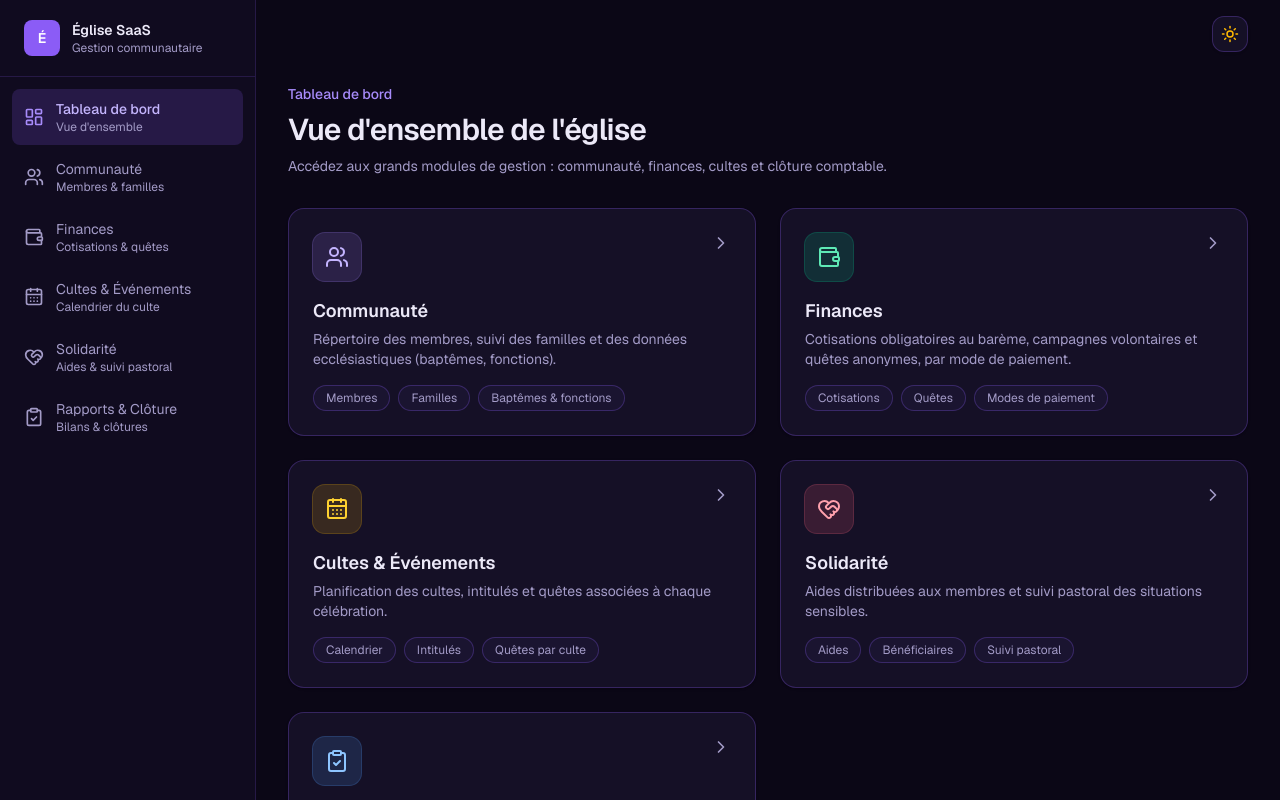
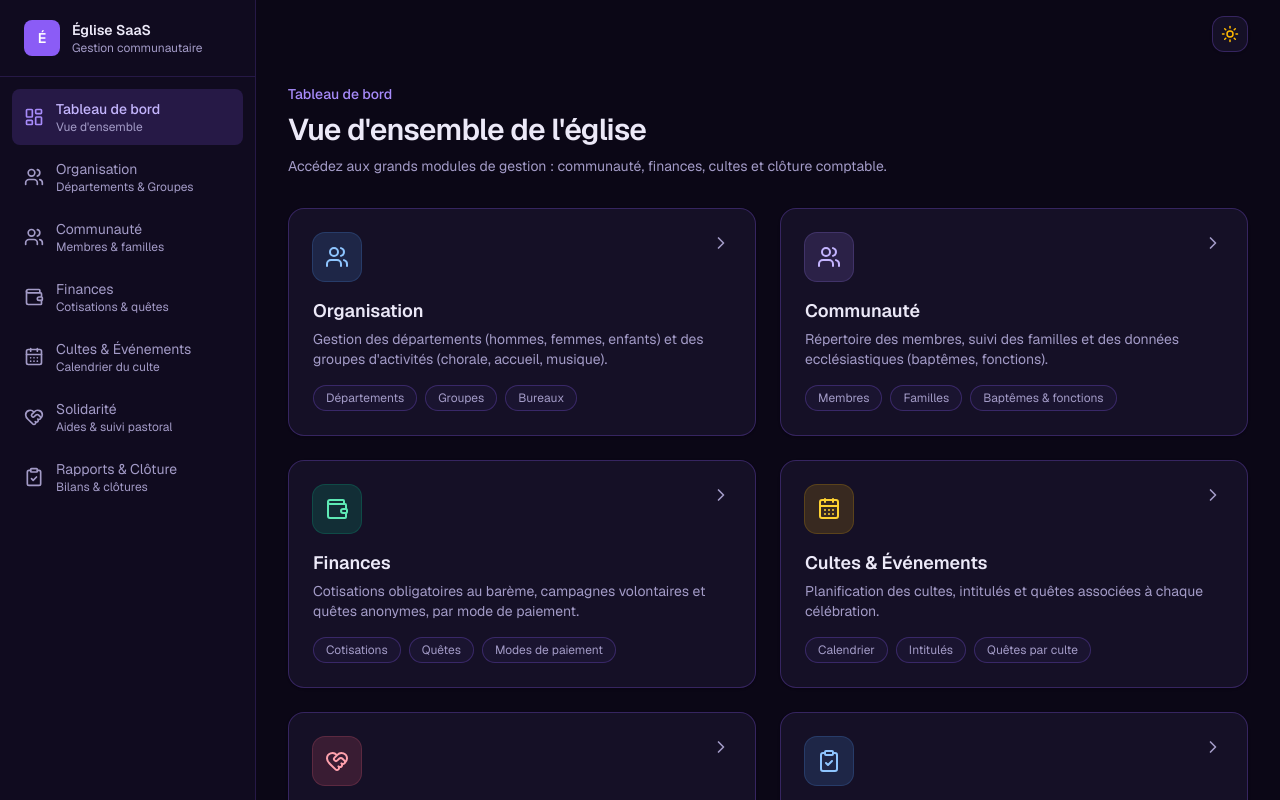
Before and after one commit to jeanbaptistedegbey10-dev/eglise-saas, a Next.js app: page / in a window 1280 px wide. Shown: the top 800 px of the page. Built offline with nearby package versions, Linux system fonts and the light colour scheme.

Commit message:
feat: ajouter Organisation (départements & groupes) dans navigation et tableau de bord

```diff
--- a/src/app/page.tsx
+++ b/src/app/page.tsx
@@ -22,6 +22,19 @@ type ModuleCard = {
 };
 
 const MODULES: ModuleCard[] = [
+  {
+    href: "/organisation",
+    title: "Organisation",
+    description:
+      "Gestion des départements (hommes, femmes, enfants) et des groupes d'activités (chorale, accueil, musique).",
+    icon: Users,
+    highlights: ["Départements", "Groupes", "Bureaux"],
+    // Bleu / indigo — organisation.
+    iconClasses:
+      "bg-blue-500/15 text-blue-600 ring-blue-500/25 group-hover:bg-blue-500/25 dark:bg-blue-400/15 dark:text-blue-300 dark:ring-blue-400/30 dark:group-hover:bg-blue-400/25",
+    accentClasses:
+      "hover:border-blue-500/60 hover:shadow-blue-500/15 dark:hover:border-blue-400/60 dark:hover:shadow-blue-400/10",
+  },
   {
     href: "/membres",
     title: "Communauté",
--- a/src/components/layout/Sidebar.tsx
+++ b/src/components/layout/Sidebar.tsx
@@ -28,6 +28,12 @@ const NAV_ITEMS: NavItem[] = [
     label: "Tableau de bord",
     description: "Vue d'ensemble",
     icon: LayoutDashboard,
+  },
+  {
+    href: "/organisation/departements",
+    label: "Organisation",
+    description: "Départements & Groupes",
+    icon: Users,
   },
   {
     href: "/membres",
```
